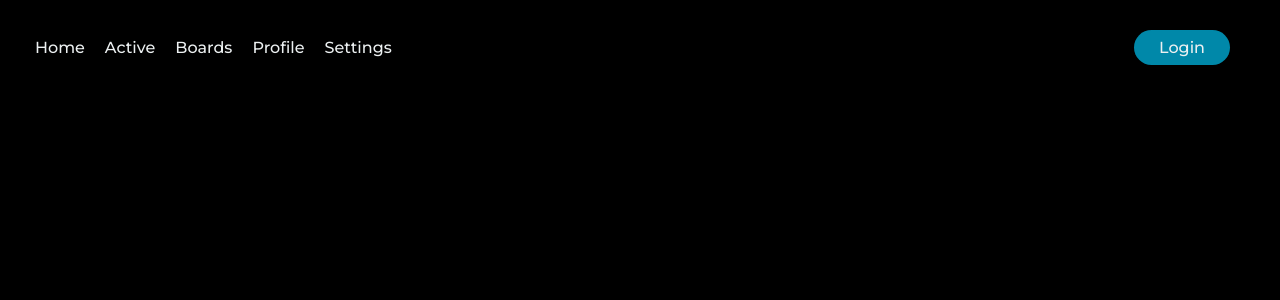
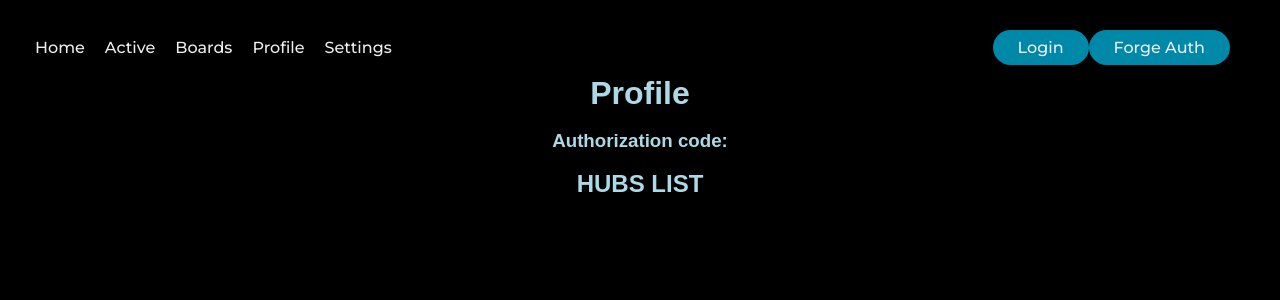
Before and after one commit to lchonkan/kanban-react, a React (Create React App) app: page /profile in a window 1280 px wide. Shown: the top 300 px of the page. Built offline with nearby package versions, Linux system fonts and the light colour scheme.

Commit message:
get auht code 3legged

```diff
--- a/src/App.css
+++ b/src/App.css
@@ -3,6 +3,7 @@ body {
   /* background-color: #264176; */
   background-color: #000000;
   padding: 20px;
+  color: lightblue;
 }
 
 .App {
--- a/src/App.js
+++ b/src/App.js
@@ -1,13 +1,16 @@
 import './App.css';
-import Board from './components/Layout/Board';
+// import Board from './components/Layout/Board';
 import NavBar from './components/Layout/NavBar';
-import { Routes, Route, Link } from 'react-router-dom';
+import { Routes, Route } from 'react-router-dom';
+
+import { useState } from 'react';
 
 import Login from './views/Login';
 import Boards from './views/Boards';
 import Profile from './views/Profile';
 import Welcome from './views/Welcome';
 import CurrentBoard from './views/CurrentBoard';
+import AuthPage from './components/Login/AuthPage';
 
 function App() {
   return (
@@ -16,9 +19,11 @@ function App() {
       <Routes>
         <Route path='/board' element={<CurrentBoard />} />
         <Route path='/home' element={<Welcome />} />
-        <Route path='/login' element={<Login />} />
+        <Route path='/login/' element={<Login />}></Route>
         <Route path='/boards' element={<Boards />} />
         <Route path='/profile' element={<Profile />} />
+        <Route path='/api/forge/callback/oauth' element={<Profile />} />
+        <Route path='/api/forge/auth' element={<AuthPage />} />
       </Routes>
     </div>
   );
--- /dev/null
+++ b/src/components/Forge/Hubs/HubItem.js
@@ -0,0 +1,7 @@
+import React from 'react';
+
+const HubItem = () => {
+  return <div>HubItem</div>;
+};
+
+export default HubItem;
--- /dev/null
+++ b/src/components/Forge/Hubs/HubList.js
@@ -0,0 +1,8 @@
+import React from 'react';
+import HubItem from './HubItem';
+
+const HubList = (props) => {
+  return <ul>{props.children}</ul>;
+};
+
+export default HubList;
--- a/src/components/Layout/NavBar.js
+++ b/src/components/Layout/NavBar.js
@@ -1,8 +1,5 @@
 import React from 'react';
 import classes from './NavBar.module.css';
-
-// import logos
-import homeLogo from '../../assets/icons/smart-home-svgrepo-com.svg';
 
 import { Link } from 'react-router-dom';
 
@@ -34,6 +31,9 @@ const NavBar = () => {
         <button class={classes.cta}>
           <Link to='/login'>Login</Link>
         </button>
+        <button class={classes.cta}>
+          <Link to='/api/forge/auth'>Forge Auth</Link>
+        </button>
       </div>
     </header>
   );
--- /dev/null
+++ b/src/context/auth-provider.js
@@ -0,0 +1,3 @@
+import React from 'react';
+
+export const AuthContext = React.createContext({ authUrl: '', setAuthUrl: () => {} });
--- a/src/views/Login.js
+++ b/src/views/Login.js
@@ -1,8 +1,8 @@
-import React from 'react';
+import React, { useState, useContext } from 'react';
 import LoginForm from '../components/Login/LoginForm';
 
 const Login = () => {
-  return <LoginForm></LoginForm>;
+  return <LoginForm />;
 };
 
 export default Login;
--- a/src/views/Profile.js
+++ b/src/views/Profile.js
@@ -1,7 +1,30 @@
-import React from 'react';
+import React, { useEffect } from 'react';
+import HubList from '../components/Forge/Hubs/HubList';
+
+import { useSearchParams } from 'react-router-dom';
 
 const Profile = () => {
-  return <div>Profile</div>;
+  let [searchParams, setSearchParams] = useSearchParams();
+
+  let code = searchParams.get('code');
+
+  console.log(code);
+
+  useEffect(() => {
+    //TODO Send a requesto to our backend with our code to get an access token
+  }, [code]);
+
+  return (
+    <div>
+      <h1>Profile</h1>
+      <br />
+      <h3>Authorization code: {code}</h3>
+      <br />
+      <HubList>
+        <h2>HUBS LIST</h2>
+      </HubList>
+    </div>
+  );
 };
 
 export default Profile;
```
